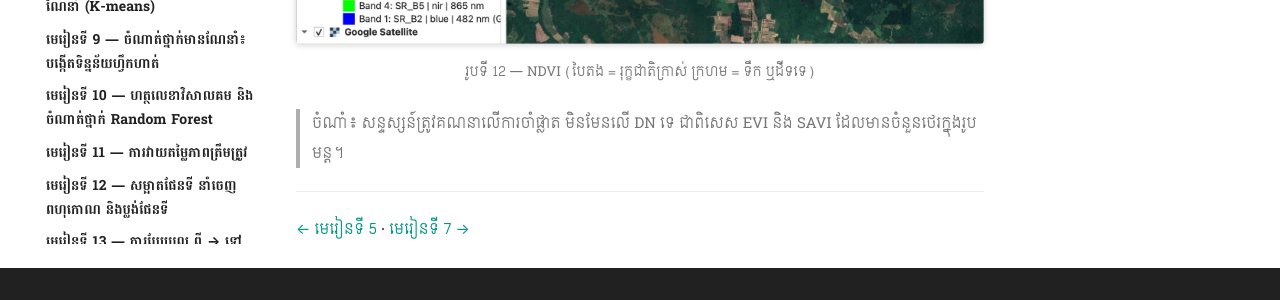
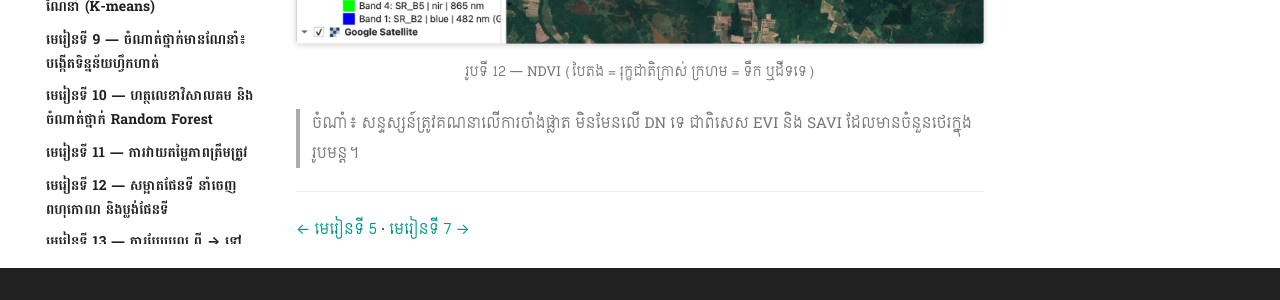
Before and after one commit to khgeo/lee-rs-lab, an MkDocs documentation site: the page built from docs/lessons/lesson-06.md, in a window 1280 px wide and 900 px high, scrolled down 2566 px. Shown: the part 438-738 px from the top of the window. Built offline with MkDocs 1.6.1 and Material for MkDocs 9.7.7, drawn with Linux system fonts in a browser that asks for light colours; comment, search, counter and statistics services are not loaded; some of the changed text lies outside the part shown.

Commit message:
Manual: ការចាំងផ្លាត instead of ការចាំផ្លាត (#1)
Lessons 2, 3, 6, 13 and 14.


Claude-Session: https://claude.ai/code/session_0125h7bFDNwuC1iyLDLePmYd

Co-authored-by: Claude Opus 5.5 <noreply@anthropic.com>

```diff
--- a/docs/lessons/lesson-06.md
+++ b/docs/lessons/lesson-06.md
@@ -6,7 +6,7 @@
 
 1. បើកផ្នែក **សន្ទស្សន៍វិសាលគម និងគណិតប៊ែន**។
 2. **រូបភាព**៖ រូបភាពផ្សំ Landsat 9។ តួនាទីប៊ែន (blue, red, nir…) អានពីឈ្មោះប៊ែនដោយស្វ័យប្រវត្តិ (ចុចលើ **តួនាទីប៊ែន** ដើម្បីពិនិត្យ)។
-3. ទុកធីក **បំប្លែង DN ទៅជាការចាំផ្លាតជាមុន**។ មេគុណ 0.0000275 និងការរំកិល −0.2 បំពេញស្វ័យប្រវត្តិសម្រាប់ Landsat Collection 2។
+3. ទុកធីក **បំប្លែង DN ទៅជាការចាំងផ្លាតជាមុន**។ មេគុណ 0.0000275 និងការរំកិល −0.2 បំពេញស្វ័យប្រវត្តិសម្រាប់ Landsat Collection 2។
 4. ទុកធីក **NDVI** និង **MNDWI**។ មានសន្ទស្សន៍ផ្សេងទៀត៖ EVI, SAVI, NDWI, NDMI, NDBI, NBR, BSI…
 5. (ជម្រើស) សរសេររូបមន្តផ្ទាល់ខ្លួនក្នុង **គណិតវិទ្យាប៊ែន**៖ ឧ. `(nir - red) / (nir + red)`។
 6. (ជម្រើស) ទុកធីក **បង្កើតរបាំងតម្លៃកំណត់ Otsu** ដើម្បីបំបែកទឹក/ដីដោយស្វ័យប្រវត្តិ។
@@ -14,7 +14,7 @@
 
 ![Indices panel](../assets/img/f10.jpg){ loading=lazy }
 
-*រូបទី 10 — ផ្នែកសន្ទស្សន៍ ជាមួយការបំប្លែង DN ទៅជាការចាំផ្លាត*
+*រូបទី 10 — ផ្នែកសន្ទស្សន៍ ជាមួយការបំប្លែង DN ទៅជាការចាំងផ្លាត*
 
 ## ការអានលទ្ធផល
 
@@ -31,7 +31,7 @@
 
 *រូបទី 12 — NDVI (បៃតង = រុក្ខជាតិក្រាស់ ក្រហម = ទឹក ឬដីទទេ)*
 
-> ចំណាំ៖ សន្ទស្សន៍ត្រូវគណនាលើការចាំផ្លាត មិនមែនលើ DN ទេ ជាពិសេស EVI និង SAVI ដែលមានចំនួនថេរក្នុងរូបមន្ត។
+> ចំណាំ៖ សន្ទស្សន៍ត្រូវគណនាលើការចាំងផ្លាត មិនមែនលើ DN ទេ ជាពិសេស EVI និង SAVI ដែលមានចំនួនថេរក្នុងរូបមន្ត។
 
 
 ---
```
Also changed, not shown: docs/lessons/lesson-02.md (+1 -1 lines), docs/lessons/lesson-03.md (+1 -1 lines), docs/lessons/lesson-13.md (+1 -1 lines), docs/lessons/lesson-14.md (+2 -2 lines).
